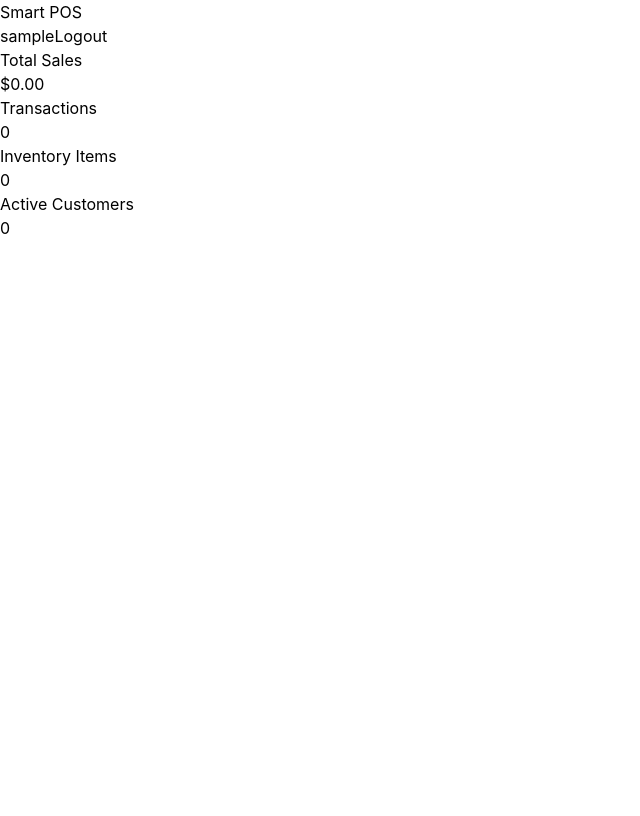
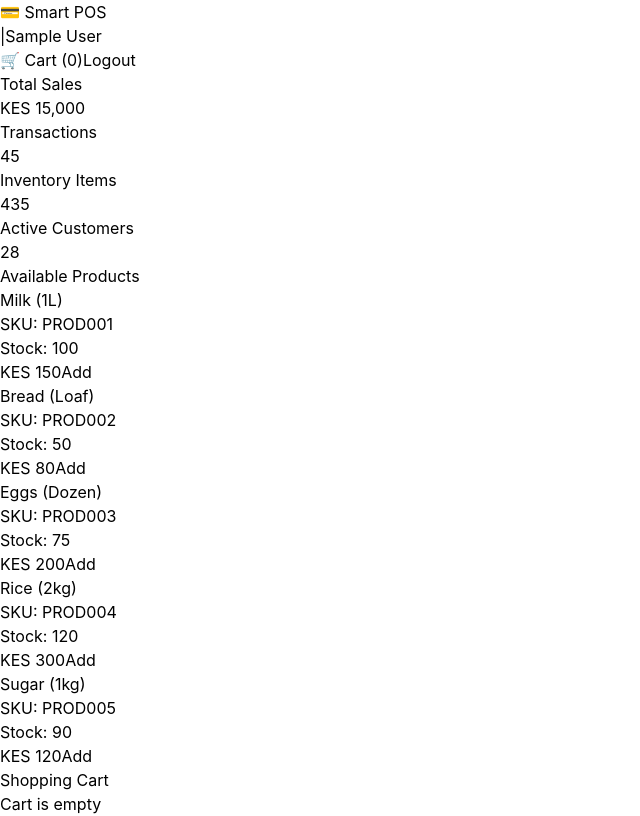
Before and after one commit to brunowachira001-coder/smart-pos-system, a Next.js app: page /dashboard in a window 1280 px wide. Shown: the whole page, without its empty margins (0-640 px from the left). Built offline with nearby package versions, Linux system fonts and the light colour scheme; sample sign-in values are in the browser's storage.

Commit message:
Feat: Complete POS dashboard with product catalog, shopping cart, and checkout functionality

```diff
--- a/pages/dashboard.tsx
+++ b/pages/dashboard.tsx
@@ -1,9 +1,19 @@
 import { useRouter } from 'next/router';
 import { useEffect, useState } from 'react';
+import Link from 'next/link';
 
 export default function Dashboard() {
   const router = useRouter();
   const [user, setUser] = useState<any>(null);
+  const [stats, setStats] = useState({
+    totalSales: 0,
+    transactions: 0,
+    inventory: 0,
+    customers: 0,
+  });
+  const [products, setProducts] = useState<any[]>([]);
+  const [cart, setCart] = useState<any[]>([]);
+  const [showCart, setShowCart] = useState(false);
 
   useEffect(() => {
     const token = localStorage.getItem('accessToken');
@@ -17,6 +27,23 @@ export default function Dashboard() {
     if (userData) {
       setUser(JSON.parse(userData));
     }
+
+    // Load sample products
+    setProducts([
+      { id: 1, name: 'Milk (1L)', price: 150, sku: 'PROD001', stock: 100 },
+      { id: 2, name: 'Bread (Loaf)', price: 80, sku: 'PROD002', stock: 50 },
+      { id: 3, name: 'Eggs (Dozen)', price: 200, sku: 'PROD003', stock: 75 },
+      { id: 4, name: 'Rice (2kg)', price: 300, sku: 'PROD004', stock: 120 },
+      { id: 5, name: 'Sugar (1kg)', price: 120, sku: 'PROD005', stock: 90 },
+    ]);
+
+    // Load stats
+    setStats({
+      totalSales: 15000,
+      transactions: 45,
+      inventory: 435,
+      customers: 28,
+    });
   }, [router]);
 
   const handleLogout = () => {
@@ -26,23 +53,79 @@ export default function Dashboard() {
     router.push('/login');
   };
 
+  const addToCart = (product: any) => {
+    const existingItem = cart.find((item) => item.id === product.id);
+    if (existingItem) {
+      setCart(
+        cart.map((item) =>
+          item.id === product.id ? { ...item, quantity: item.quantity + 1 } : item
+        )
+      );
+    } else {
+      setCart([...cart, { ...product, quantity: 1 }]);
+    }
+  };
+
+  const removeFromCart = (productId: number) => {
+    setCart(cart.filter((item) => item.id !== productId));
+  };
+
+  const updateQuantity = (productId: number, quantity: number) => {
+    if (quantity <= 0) {
+      removeFromCart(productId);
+    } else {
+      setCart(
+        cart.map((item) =>
+          item.id === productId ? { ...item, quantity } : item
+        )
+      );
+    }
+  };
+
+  const cartTotal = cart.reduce((sum, item) => sum + item.price * item.quantity, 0);
+
+  const handleCheckout = () => {
+    if (cart.length === 0) {
+      alert('Cart is empty');
+      return;
+    }
+    alert(`Transaction completed! Total: KES ${cartTotal.toFixed(2)}`);
+    setCart([]);
+    setShowCart(false);
+  };
+
   if (!user) {
-    return <div>Loading...</div>;
+    return (
+      <div className="flex items-center justify-center min-h-screen bg-gray-100">
+        <div className="text-center">
+          <div className="animate-spin rounded-full h-12 w-12 border-b-2 border-blue-600 mx-auto"></div>
+          <p className="mt-4 text-gray-600">Loading...</p>
+        </div>
+      </div>
+    );
   }
 
   return (
     <div className="min-h-screen bg-gray-100">
-      <nav className="bg-white shadow-sm">
+      {/* Header */}
+      <nav className="bg-white shadow-lg">
         <div className="max-w-7xl mx-auto px-4 sm:px-6 lg:px-8">
-          <div className="flex justify-between h-16">
-            <div className="flex items-center">
-              <h1 className="text-2xl font-bold text-gray-900">Smart POS</h1>
+          <div className="flex justify-between items-center h-16">
+            <div className="flex items-center space-x-3">
+              <div className="text-2xl font-bold text-blue-600">💳 Smart POS</div>
+              <span className="text-gray-600">|</span>
+              <span className="text-gray-700 font-medium">{user.firstName} {user.lastName}</span>
             </div>
             <div className="flex items-center space-x-4">
-              <span className="text-gray-700">{user.username}</span>
+              <button
+                onClick={() => setShowCart(!showCart)}
+                className="relative px-4 py-2 bg-blue-600 text-white rounded-lg hover:bg-blue-700 transition"
+              >
+                🛒 Cart ({cart.length})
+              </button>
               <button
                 onClick={handleLogout}
-                className="px-4 py-2 text-sm font-medium text-white bg-red-600 rounded-md hover:bg-red-700"
+                className="px-4 py-2 text-sm font-medium text-white bg-red-600 rounded-lg hover:bg-red-700 transition"
               >
                 Logout
               </button>
@@ -51,34 +134,119 @@ export default function Dashboard() {
         </div>
       </nav>
 
-      <main className="max-w-7xl mx-auto py-6 sm:px-6 lg:px-8">
-        <div className="grid grid-cols-1 gap-6 sm:grid-cols-2 lg:grid-cols-4">
+      <main className="max-w-7xl mx-auto py-8 px-4 sm:px-6 lg:px-8">
+        {/* Stats */}
+        <div className="grid grid-cols-1 gap-6 sm:grid-cols-2 lg:grid-cols-4 mb-8">
           <div className="bg-white overflow-hidden shadow rounded-lg">
             <div className="px-4 py-5 sm:p-6">
-              <dt className="text-sm font-medium text-gray-500 truncate">Total Sales</dt>
-              <dd className="mt-1 text-3xl font-extrabold text-gray-900">$0.00</dd>
+              <dt className="text-sm font-medium text-gray-500">Total Sales</dt>
+              <dd className="mt-2 text-3xl font-extrabold text-green-600">KES {stats.totalSales.toLocaleString()}</dd>
             </div>
           </div>
 
           <div className="bg-white overflow-hidden shadow rounded-lg">
             <div className="px-4 py-5 sm:p-6">
-              <dt className="text-sm font-medium text-gray-500 truncate">Transactions</dt>
-              <dd className="mt-1 text-3xl font-extrabold text-gray-900">0</dd>
+              <dt className="text-sm font-medium text-gray-500">Transactions</dt>
+              <dd className="mt-2 text-3xl font-extrabold text-blue-600">{stats.transactions}</dd>
             </div>
           </div>
 
           <div className="bg-white overflow-hidden shadow rounded-lg">
             <div className="px-4 py-5 sm:p-6">
-              <dt className="text-sm font-medium text-gray-500 truncate">Inventory Items</dt>
-              <dd className="mt-1 text-3xl font-extrabold text-gray-900">0</dd>
+              <dt className="text-sm font-medium text-gray-500">Inventory Items</dt>
+              <dd className="mt-2 text-3xl font-extrabold text-purple-600">{stats.inventory}</dd>
             </div>
           </div>
 
           <div className="bg-white overflow-hidden shadow rounded-lg">
             <div className="px-4 py-5 sm:p-6">
-              <dt className="text-sm font-medium text-gray-500 truncate">Active Customers</dt>
-              <dd className="mt-1 text-3xl font-extrabold text-gray-900">0</dd>
+              <dt className="text-sm font-medium text-gray-500">Active Customers</dt>
+              <dd className="mt-2 text-3xl font-extrabold text-orange-600">{stats.customers}</dd>
             </div>
+          </div>
+        </div>
+
+        <div className="grid grid-cols-1 lg:grid-cols-3 gap-8">
+          {/* Products */}
+          <div className="lg:col-span-2">
+            <div className="bg-white shadow rounded-lg p-6">
+              <h2 className="text-xl font-bold text-gray-900 mb-6">Available Products</h2>
+              <div className="grid grid-cols-1 sm:grid-cols-2 gap-4">
+                {products.map((product) => (
+                  <div key={product.id} className="border border-gray-200 rounded-lg p-4 hover:shadow-lg transition">
+                    <h3 className="font-semibold text-gray-900">{product.name}</h3>
+                    <p className="text-sm text-gray-600 mt-1">SKU: {product.sku}</p>
+                    <p className="text-sm text-gray-600">Stock: {product.stock}</p>
+                    <div className="flex justify-between items-center mt-4">
+                      <span className="text-lg font-bold text-green-600">KES {product.price}</span>
+                      <button
+                        onClick={() => addToCart(product)}
+                        className="px-3 py-1 bg-blue-600 text-white text-sm rounded hover:bg-blue-700 transition"
+                      >
+                        Add
+                      </button>
+                    </div>
+                  </div>
+                ))}
+              </div>
+            </div>
+          </div>
+
+          {/* Cart */}
+          <div className="bg-white shadow rounded-lg p-6 h-fit sticky top-4">
+            <h2 className="text-xl font-bold text-gray-900 mb-4">Shopping Cart</h2>
+            {cart.length === 0 ? (
+              <p className="text-gray-500 text-center py-8">Cart is empty</p>
+            ) : (
+              <>
+                <div className="space-y-3 mb-4 max-h-96 overflow-y-auto">
+                  {cart.map((item) => (
+                    <div key={item.id} className="border-b pb-3">
+                      <div className="flex justify-between items-start">
+                        <div>
+                          <p className="font-medium text-gray-900">{item.name}</p>
+                          <p className="text-sm text-gray-600">KES {item.price} x {item.quantity}</p>
+                        </div>
+                        <button
+                          onClick={() => removeFromCart(item.id)}
+                          className="text-red-600 hover:text-red-800 text-sm"
+                        >
+                          ✕
+                        </button>
+                      </div>
+                      <div className="flex items-center space-x-2 mt-2">
+                        <button
+                          onClick={() => updateQuantity(item.id, item.quantity - 1)}
+                          className="px-2 py-1 bg-gray-200 rounded hover:bg-gray-300"
+                        >
+                          −
+                        </button>
+                        <span className="w-8 text-center">{item.quantity}</span>
+                        <button
+                          onClick={() => updateQuantity(item.id, item.quantity + 1)}
+                          className="px-2 py-1 bg-gray-200 rounded hover:bg-gray-300"
+                        >
+                          +
+                        </button>
+                      </div>
+                    </div>
+                  ))}
+                </div>
+
+                <div className="border-t pt-4">
+                  <div className="flex justify-between mb-4">
+                    <span className="font-semibold text-gray-900">Total:</span>
+                    <span className="text-2xl font-bold text-green-600">KES {cartTotal.toFixed(2)}</span>
+                  </div>
+                  <button
+                    onClick={handleCheckout}
+                    className="w-full px-4 py-3 bg-green-600 text-white font-semibold rounded-lg hover:bg-green-700 transition"
+                  >
+                    Checkout
+                  </button>
+                </div>
+              </>
+            )}
           </div>
         </div>
       </main>
```
